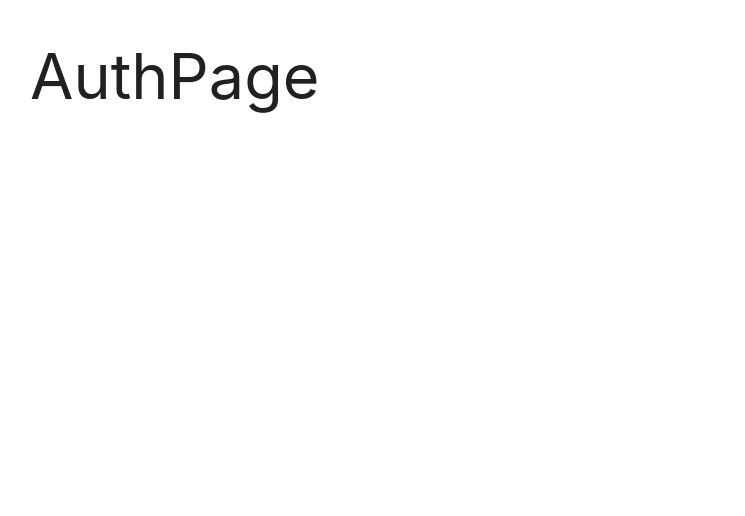
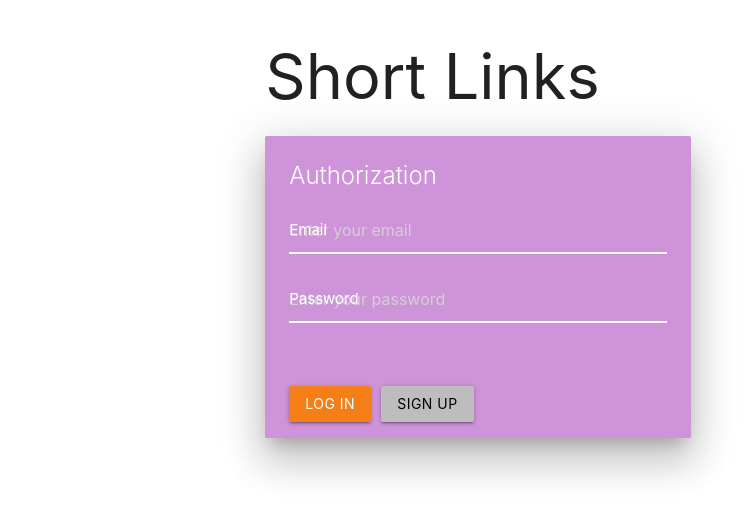
Before and after one commit to novichS/mern-project, a React (Create React App) app in the folder client/: page / in a window 1280 px wide. Shown: the top 516 px of the page, without its empty margins (162-907 px from the left). Built offline with nearby package versions, Linux system fonts and the light colour scheme.

Commit message:
added basic css and html for auth page

```diff
--- a/client/src/index.css
+++ b/client/src/index.css
@@ -1 +1,20 @@
 @import "~materialize-css/dist/css/materialize.min.css";
+
+input.purple-input {
+    border-bottom: 1px solid #fff !important;
+    box-shadow: 0 1px 0 0 #fff !important;
+}
+
+input.purple-input + label {
+    color: #fff !important;
+}
+
+input.purple-input:focus + label {
+    color: #311b92 !important;
+}
+
+
+input.yellow-input:focus {
+    border-bottom: 1px solid #311b92!important;
+    box-shadow: 0 1px 0 0 #311b92!important;
+}
--- a/client/src/pages/AuthPage.js
+++ b/client/src/pages/AuthPage.js
@@ -1,9 +1,44 @@
-import React from 'react'
+import React from "react";
 
 export const AuthPage = () => {
     return (
-        <div>
-            <h1>AuthPage</h1>
+        <div className="row">
+            <div className="col s6 offset-s3">
+                <h1>Short Links</h1>
+                <div className="card purple lighten-3 z-depth-5">
+                    <div className="card-content white-text">
+                        <span className="card-title">Authorization</span>
+                        <div>
+                            <div className="input-field">
+                                <input
+                                    placeholder="Enter your email"
+                                    id="email"
+                                    type="text"
+                                    name="email"
+                                    className="purple-input"
+                                />
+                                <label htmlFor="email">Email</label>
+                            </div>
+                            <div className="input-field">
+                                <input
+                                    placeholder="Enter your password"
+                                    id="password"
+                                    type="password"
+                                    name="password"
+                                    className="purple-input"
+                                />
+                                <label htmlFor="password">Password</label>
+                            </div>
+                        </div>
+                    </div>
+                    <div className="card-action">
+                        <button className="btn yellow darken-4" style={{ marginRight: 10 }}>
+                            Log in
+                        </button>
+                        <button className="btn grey lighten-1 black-text">Sign up</button>
+                    </div>
+                </div>
+            </div>
         </div>
-    )
-}
+    );
+};
```
Also changed, not shown: 1 other file (tests, documents, lock files or other folders).
